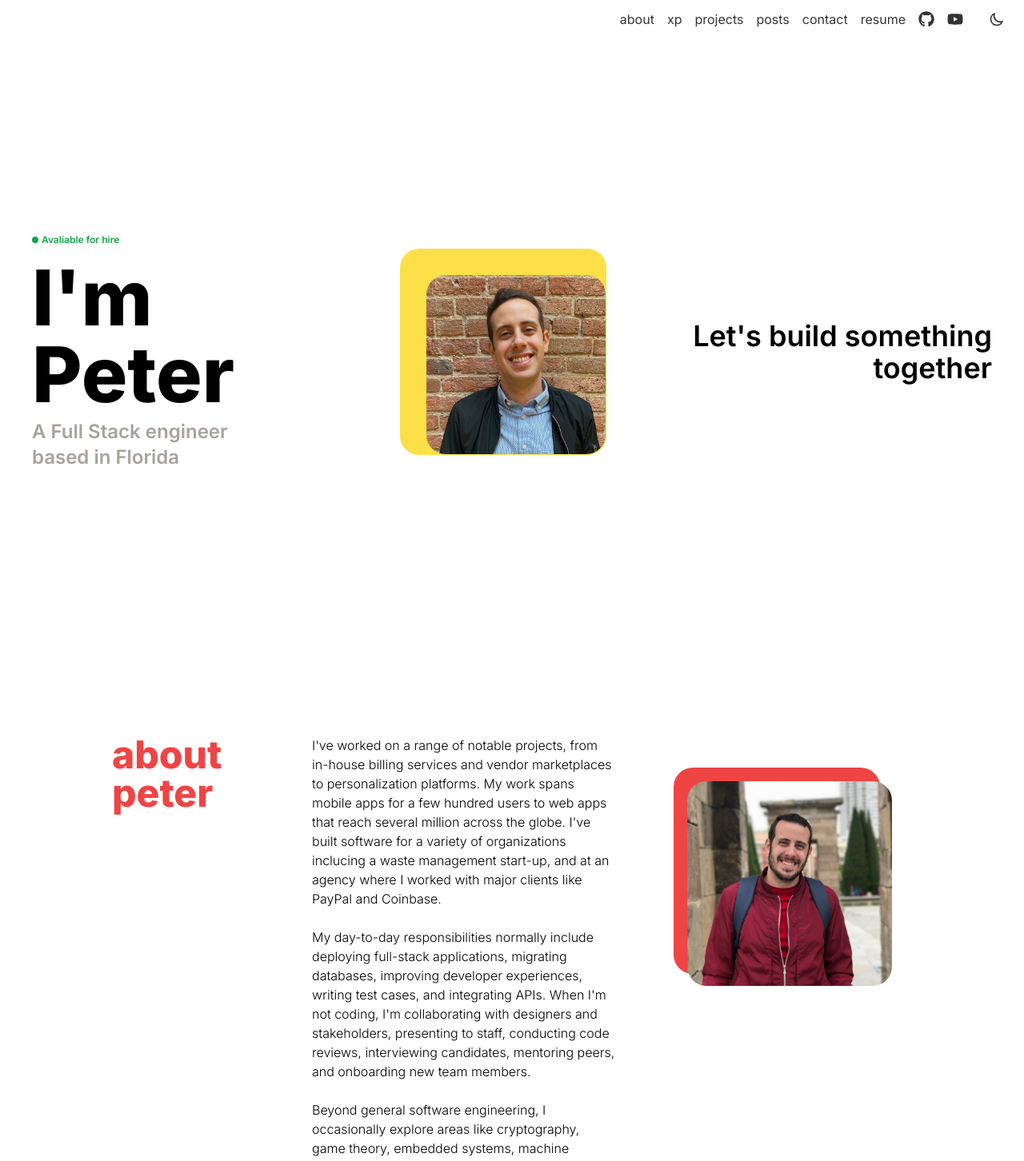
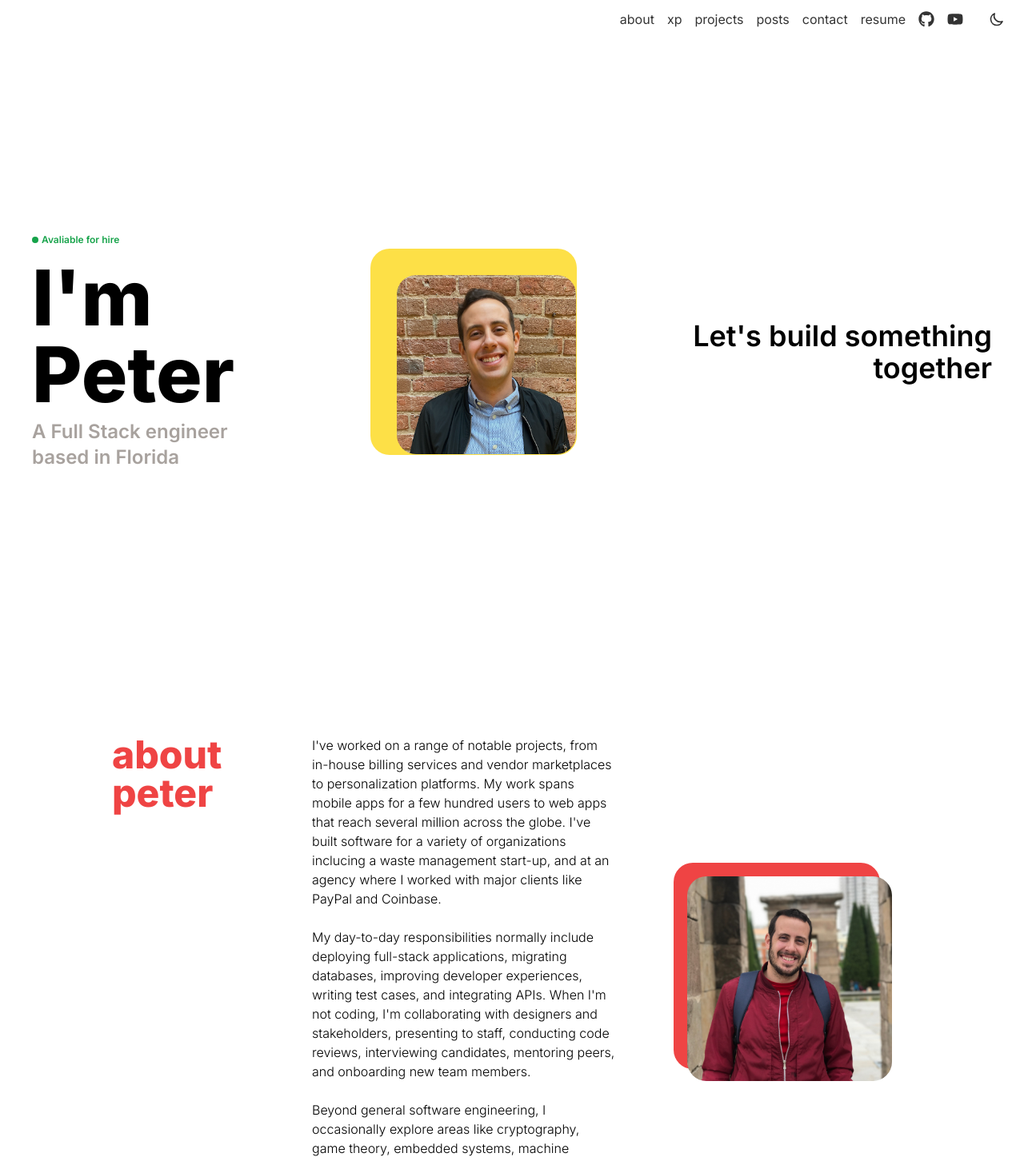
Before and after one commit to petercorrea/petercorrea-v2, a Next.js app: page / in a window 1280 px wide. Shown: the top 1452 px of the page at 80% size. Built offline with nearby package versions, Linux system fonts and the light colour scheme.

Commit message:
removed margin in hero

```diff
--- a/components/sections/About.tsx
+++ b/components/sections/About.tsx
@@ -18,7 +18,7 @@ const About = ({ darkMode }: AboutProps) => {
           </h1>
         </div>
 
-        <div className="flex flex-col lg:flex-row md:col-span-3">
+        <div className="flex flex-col justify-center items-center lg:flex-row md:col-span-3">
           {/* Summary */}
           <div className="mr-8 ml-0">
             {data.professionalSummary.map((paragraph, idx) => (
--- a/components/sections/Hero.tsx
+++ b/components/sections/Hero.tsx
@@ -6,9 +6,9 @@ const Hero = () => {
   return (
     <Padding>
       <div className="min-h-screen flex flex-col justify-center md:justify-center">
-        <div className=" flex flex-col md:flex-row justify-start md:justify-center items-center">
+        <div className="flex flex-col md:flex-row justify-start md:justify-center items-center">
           <Transition delay="100" direction="down">
-            <div className="w-full mr-20 md:mb-0">
+            <div className="w-full md:mb-0">
               <div className="flex flex-row justify-start items-center mb-4">
                 <div className="w-2 h-2 rounded-full bg-green-600 mr-1"></div>
                 <p className="text-green-600 text-xs font-semibold">
```
